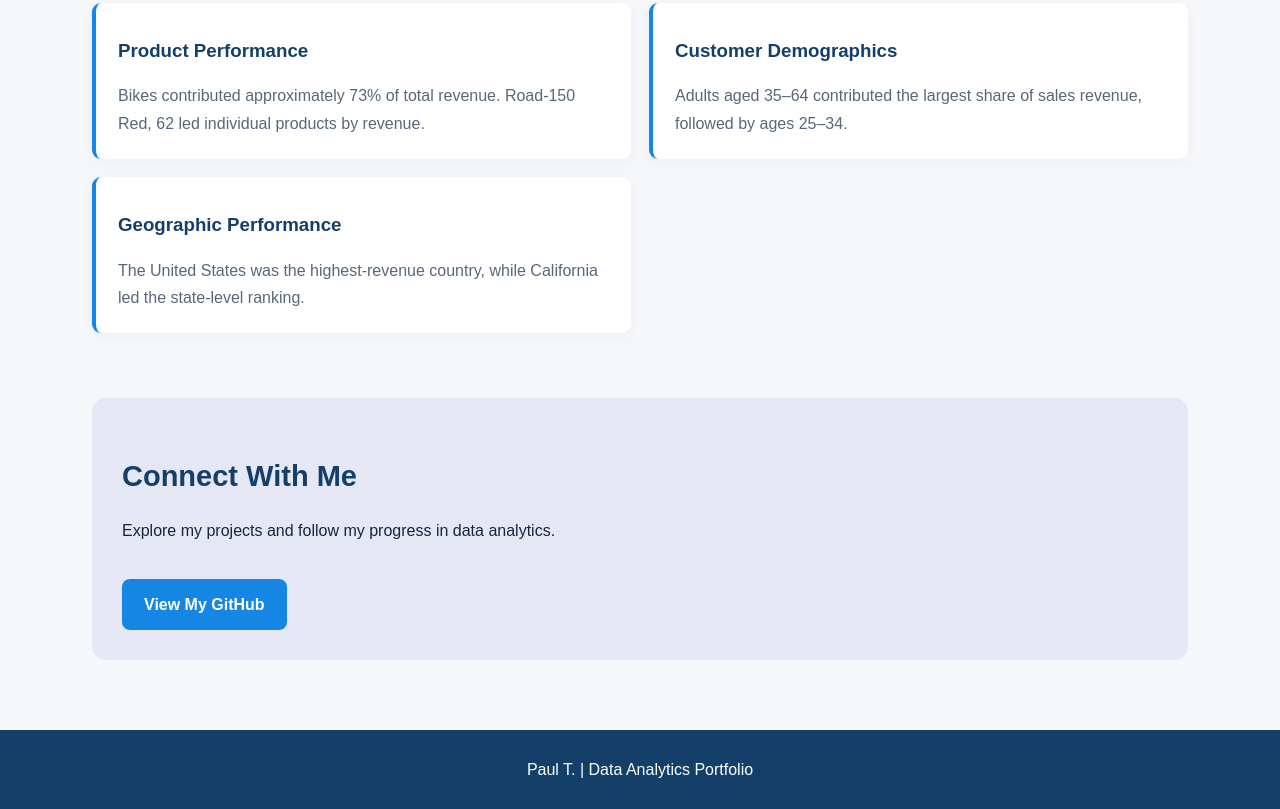
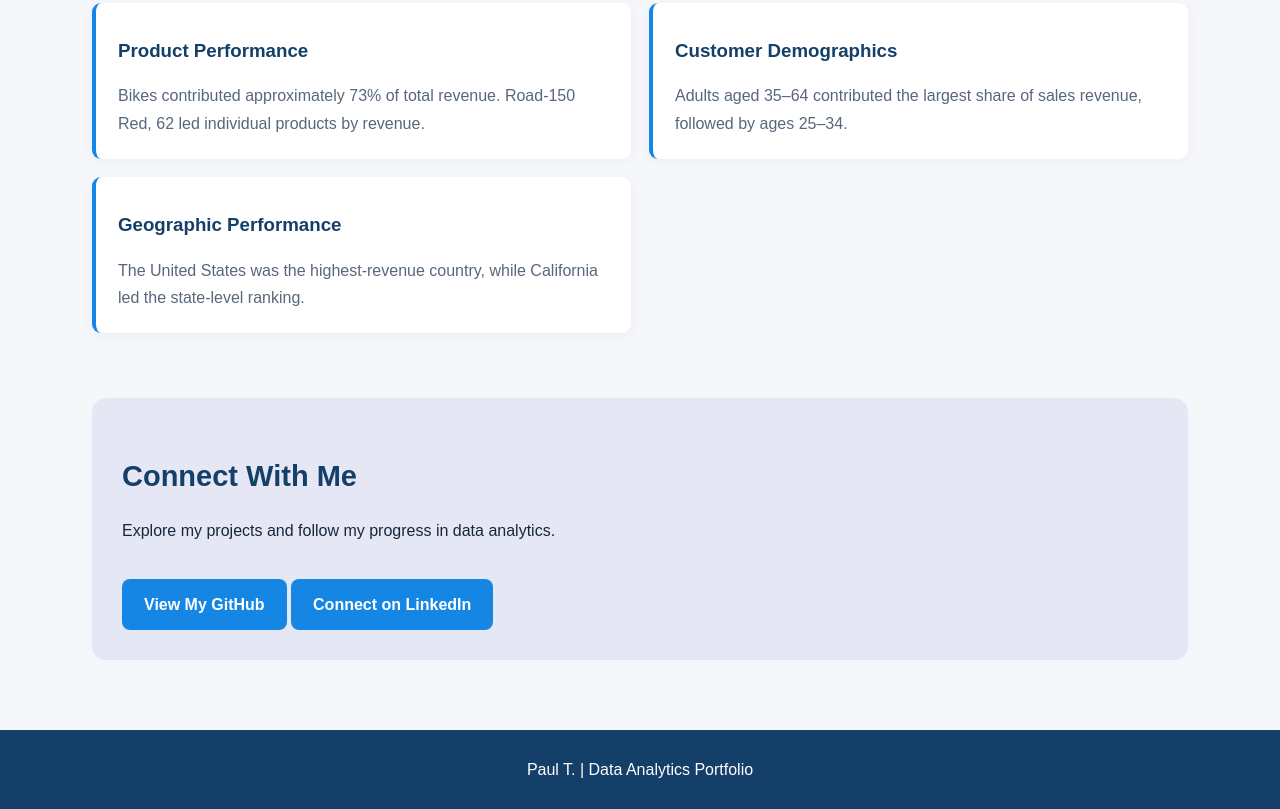
Before and after one commit to TamuforPaul/TamuforPaul.github.io, a plain HTML site: page index.html in a window 1280 px wide. Shown: the part 2059-2868 px from the top of the page. Drawn offline with Linux system fonts and the light colour scheme.

Commit message:
Add LinkedIn link to index.html

```diff
--- a/index.html
+++ b/index.html
@@ -289,6 +289,11 @@
            target="_blank" rel="noopener noreferrer">
           View My GitHub
         </a>
+        <a class="button"
+   href="https://www.linkedin.com/in/paul-tamufor-448240217/"
+   target="_blank" rel="noopener noreferrer">
+  Connect on LinkedIn
+</a>
       </div>
     </section>
   </main>
```
